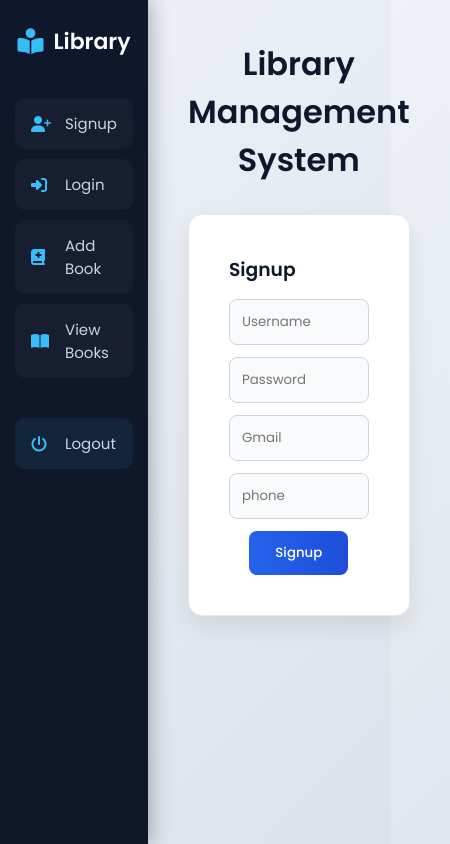
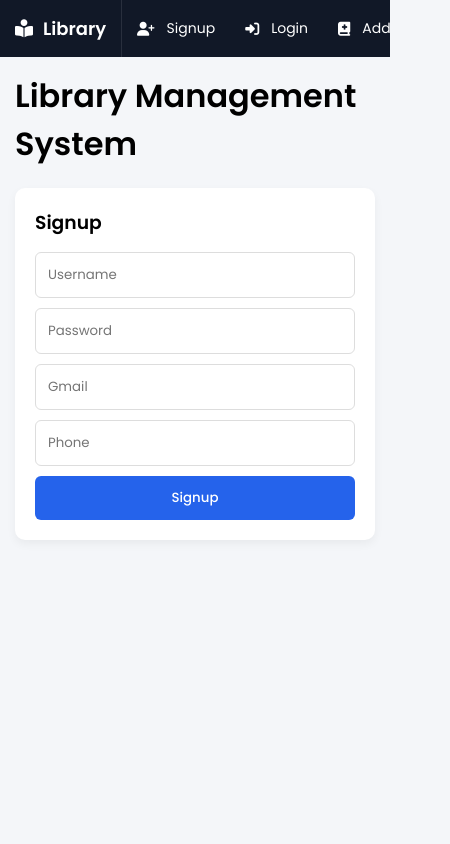
Before and after one commit to akshaii7/lms, a plain HTML site: page index.html in a window 390 px wide. Shown: the whole page, 450 px wide, since content can reach past the window. Drawn offline with Linux system fonts and the light colour scheme; no server answers.

Commit message:
responsive this site

```diff
--- a/book.json
+++ b/book.json
@@ -9,6 +9,11 @@
             "name": "power of money",
             "status": "available",
             "price": "20"
+        },
+        {
+            "name": "teady",
+            "status": "available",
+            "price": "20"
         }
     ]
 }
--- a/index.html
+++ b/index.html
@@ -2,6 +2,7 @@
 <html lang="en">
 <head>
     <meta charset="UTF-8">
+    <meta name="viewport" content="width=device-width, initial-scale=1.0">
     <title>Library Management System</title>
 
     <!-- Google Font -->
@@ -10,8 +11,200 @@
     <!-- Font Awesome Icons -->
     <link rel="stylesheet" href="https://cdnjs.cloudflare.com/ajax/libs/font-awesome/6.5.0/css/all.min.css">
 
-    <!-- CSS -->
-    <link rel="stylesheet" href="style.css">
+    <style>
+        /* ================= BASE ================= */
+        *{
+            margin:0;
+            padding:0;
+            box-sizing:border-box;
+            font-family:'Poppins', sans-serif;
+        }
+
+        body{
+            display:flex;
+            min-height:100vh;
+            background:#f4f6f9;
+        }
+
+        /* ================= SIDEBAR ================= */
+        .sidebar{
+            width:240px;
+            background:#111827;
+            color:#fff;
+            display:flex;
+            flex-direction:column;
+            position:fixed;
+            height:100vh;
+            left:0;
+            top:0;
+        }
+
+        .logo{
+            padding:20px;
+            font-size:22px;
+            font-weight:600;
+            display:flex;
+            align-items:center;
+            gap:10px;
+            border-bottom:1px solid rgba(255,255,255,0.1);
+        }
+
+        .menu{
+            display:flex;
+            flex-direction:column;
+        }
+
+        .menu a{
+            padding:15px 20px;
+            color:#fff;
+            text-decoration:none;
+            display:flex;
+            align-items:center;
+            gap:12px;
+            cursor:pointer;
+            transition:0.3s;
+        }
+
+        .menu a:hover{
+            background:#1f2937;
+        }
+
+        .logout{
+            margin-top:auto;
+            background:#7f1d1d;
+        }
+
+        /* ================= MAIN ================= */
+        .main{
+            margin-left:240px;
+            padding:25px;
+            width:100%;
+        }
+
+        .main h1{
+            margin-bottom:20px;
+        }
+
+        .card{
+            background:#fff;
+            padding:20px;
+            border-radius:10px;
+            margin-bottom:20px;
+            max-width:450px;
+            box-shadow:0 4px 10px rgba(0,0,0,0.05);
+        }
+
+        .card h3{
+            margin-bottom:15px;
+        }
+
+        .card input{
+            width:100%;
+            padding:12px;
+            margin-bottom:10px;
+            border-radius:6px;
+            border:1px solid #ddd;
+        }
+
+        .btn button{
+            width:100%;
+            padding:12px;
+            background:#2563eb;
+            border:none;
+            color:white;
+            border-radius:6px;
+            cursor:pointer;
+            font-weight:500;
+        }
+
+        .btn button:hover{
+            background:#1d4ed8;
+        }
+
+        /* ================= TABLE ================= */
+        table{
+            width:100%;
+            border-collapse:collapse;
+        }
+
+        th, td{
+            padding:10px;
+            border:1px solid #ddd;
+            text-align:center;
+        }
+
+        /* ================= MOBILE RESPONSIVE ================= */
+        @media (max-width: 768px){
+
+            body{
+                flex-direction:column;
+            }
+
+            .sidebar{
+                width:100%;
+                height:auto;
+                position:relative;
+                flex-direction:row;
+                align-items:center;
+                overflow-x:auto;
+            }
+
+            .logo{
+                font-size:18px;
+                padding:15px;
+                border-bottom:none;
+                border-right:1px solid rgba(255,255,255,0.1);
+                white-space:nowrap;
+            }
+
+            .menu{
+                flex-direction:row;
+                width:100%;
+            }
+
+            .menu a{
+                padding:12px 15px;
+                font-size:14px;
+                white-space:nowrap;
+            }
+
+            .logout{
+                margin-top:0;
+            }
+
+            .main{
+                margin-left:0;
+                padding:15px;
+            }
+
+            .card{
+                max-width:100%;
+            }
+
+            table, thead, tbody, th, td, tr{
+                display:block;
+                width:100%;
+            }
+
+            thead{
+                display:none;
+            }
+
+            tr{
+                margin-bottom:15px;
+                border:1px solid #ddd;
+                border-radius:8px;
+                padding:10px;
+                background:#fff;
+            }
+
+            td{
+                text-align:left;
+                padding:8px;
+                border:none;
+            }
+        }
+    </style>
 </head>
 
 <body>
@@ -24,30 +217,11 @@
     </div>
 
     <div class="menu">
-        <a onclick="showSection('signup')">
-            <i class="fas fa-user-plus"></i>
-            <span>Signup</span>
-        </a>
-
-        <a onclick="showSection('login')">
-            <i class="fas fa-right-to-bracket"></i>
-            <span>Login</span>
-        </a>
-
-        <a onclick="showSection('addBook')">
-            <i class="fas fa-book-medical"></i>
-            <span>Add Book</span>
-        </a>
-
-        <a onclick="showSection('viewBook')">
-            <i class="fas fa-book-open"></i>
-            <span>View Books</span>
-        </a>
-
-        <a onclick="logout()" class="logout">
-            <i class="fas fa-power-off"></i>
-            <span>Logout</span>
-        </a>
+        <a onclick="showSection('signup')"><i class="fas fa-user-plus"></i><span>Signup</span></a>
+        <a onclick="showSection('login')"><i class="fas fa-right-to-bracket"></i><span>Login</span></a>
+        <a onclick="showSection('addBook')"><i class="fas fa-book-medical"></i><span>Add Book</span></a>
+        <a onclick="showSection('viewBook')"><i class="fas fa-book-open"></i><span>View Books</span></a>
+        <a onclick="logout()" class="logout"><i class="fas fa-power-off"></i><span>Logout</span></a>
     </div>
 </div>
 
@@ -60,49 +234,50 @@
         <h3>Signup</h3>
         <input id="su_user" placeholder="Username">
         <input id="su_pass" type="password" placeholder="Password">
-        <input id="su_pass"type="Gmail" placeholder="Gmail">
-        <input id="su_pass"type='phone' placeholder="phone">
-        <div class="btn">
-            <button onclick="signup()">Signup</button>
-        </div>
+        <input id="su_email" type="email" placeholder="Gmail">
+        <input id="su_phone" type="tel" placeholder="Phone">
+        <div class="btn"><button onclick="signup()">Signup</button></div>
     </div>
 
     <!-- Login -->
-    <div class="card" id="login">
+    <div class="card" id="login" style="display:none;">
         <h3>Login</h3>
         <input id="li_user" placeholder="Username">
         <input id="li_pass" type="password" placeholder="Password">
-        <div class="btn">
-            <button onclick="login()">Login</button>
-        </div>
+        <div class="btn"><button onclick="login()">Login</button></div>
     </div>
 
     <!-- Add Book -->
-    <div class="card" id="addBook">
+    <div class="card" id="addBook" style="display:none;">
         <h3>Add Book</h3>
         <input id="book_name" placeholder="Book Name">
         <input id="book_price" placeholder="Price">
-        <div class="btn">
-            <button onclick="addBook()">Add</button>
-        </div>
+        <div class="btn"><button onclick="addBook()">Add</button></div>
     </div>
 
     <!-- View Books -->
-    <div class="card" id="viewBook">
+    <div class="card" id="viewBook" style="display:none;">
         <h3>View Books</h3>
         <table>
             <thead>
-                <tr>
-                    <th>Name</th>
-                    <th>Status</th>
-                    <th>Price</th>
-                </tr>
+                <tr><th>Name</th><th>Status</th><th>Price</th></tr>
             </thead>
             <tbody id="bookTable"></tbody>
         </table>
     </div>
 </div>
 
-<script src="script.js"></script>
+<script>
+function showSection(id){
+    document.querySelectorAll('.card').forEach(c=>c.style.display='none');
+    document.getElementById(id).style.display='block';
+}
+
+function signup(){ alert('Signup logic here'); }
+function login(){ alert('Login logic here'); }
+function addBook(){ alert('Add book logic here'); }
+function logout(){ alert('Logout logic here'); }
+</script>
+
 </body>
 </html>
```
